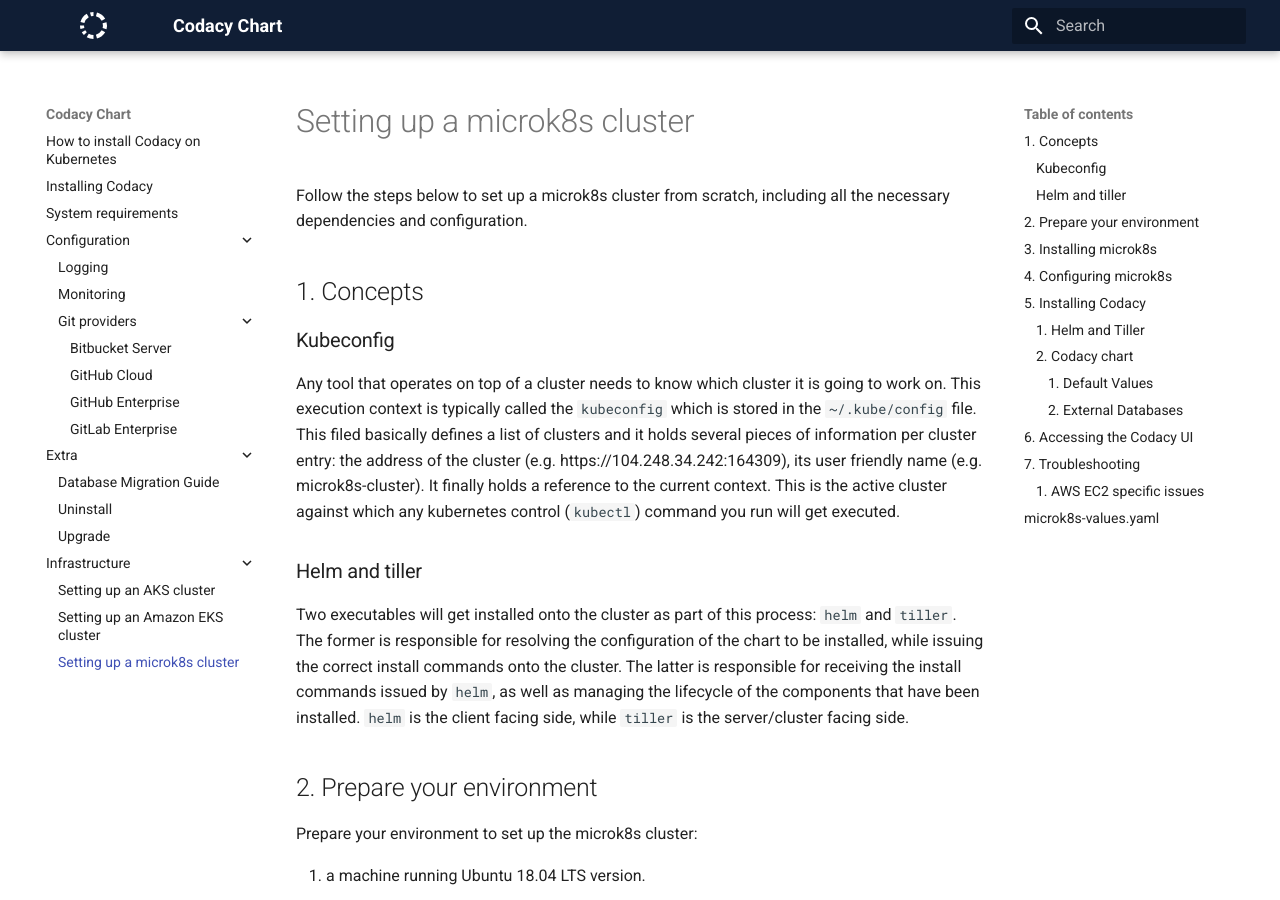
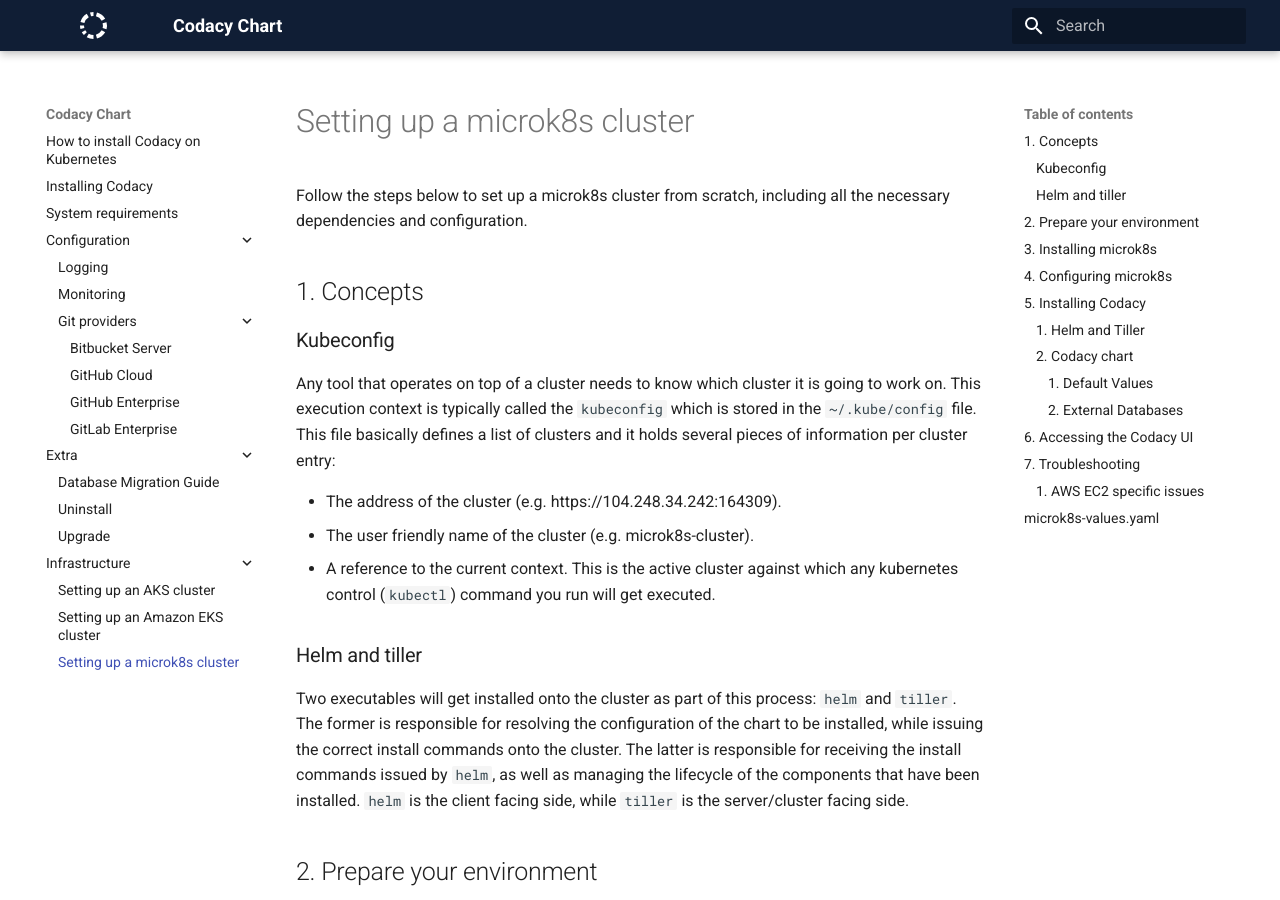
Before and after one commit to codacy/chart, an MkDocs documentation site: the page built from docs/infrastructure/microk8s-quickstart.md, in a window 1280 px wide and 900 px high. Built offline with MkDocs 1.6.1 and Material for MkDocs 9.7.7, drawn with Linux system fonts in a browser that asks for light colours.

Commit message:
Update docs/infrastructure/microk8s-quickstart.md
Co-Authored-By: Paulo Ribeiro <60105800+pauloribeiro-codacy@users.noreply.github.com>

```diff
--- a/docs/infrastructure/microk8s-quickstart.md
+++ b/docs/infrastructure/microk8s-quickstart.md
@@ -6,7 +6,11 @@
 
 ### Kubeconfig
 
-Any tool that operates on top of a cluster needs to know which cluster it is going to work on. This execution context is typically called the `kubeconfig` which is stored in the `~/.kube/config` file. This filed basically defines a list of clusters and it holds several pieces of information per cluster entry: the address of the cluster (e.g. https://104.248.34.242:164309), its user friendly name (e.g. microk8s-cluster). It finally holds a reference to the current context. This is the active cluster against which any kubernetes control (`kubectl`) command you run will get executed.
+Any tool that operates on top of a cluster needs to know which cluster it is going to work on. This execution context is typically called the `kubeconfig` which is stored in the `~/.kube/config` file. This file basically defines a list of clusters and it holds several pieces of information per cluster entry:
+
+* The address of the cluster (e.g. https://104.248.34.242:164309).
+* The user friendly name of the cluster (e.g. microk8s-cluster).
+* A reference to the current context. This is the active cluster against which any kubernetes control (`kubectl`) command you run will get executed.
 
 ### Helm and tiller
 
```
